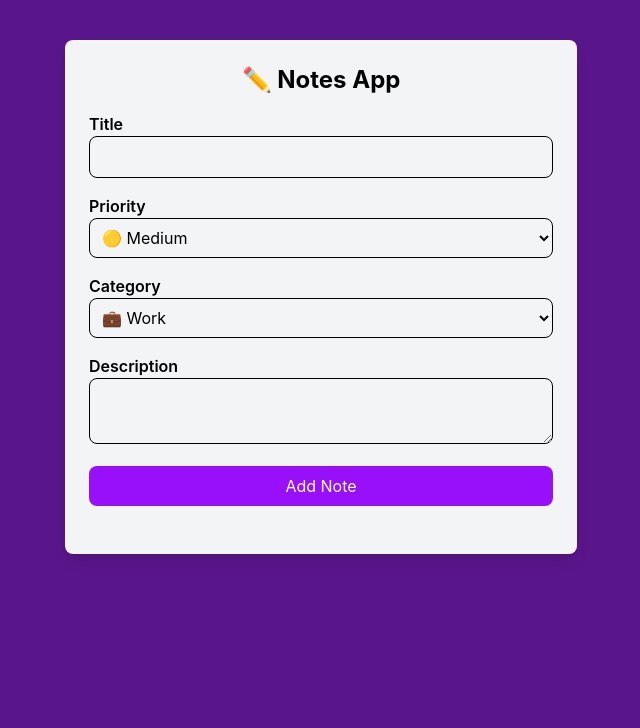
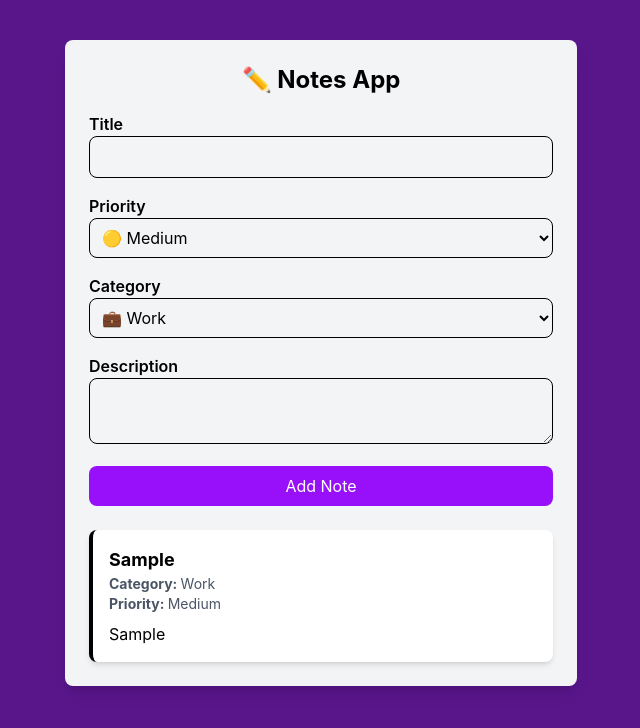
Before and after one commit to dsiri12/notes-app-frontend, a React (Vite) app: page / in a window 1280 px wide. Both pictures are taken after typing "Sample", "Sample" into the empty fields and a click on the button "Add Note". Shown: the top 728 px of the page, without its empty margins (319-959 px from the left). Built offline with nearby package versions, Linux system fonts and the light colour scheme.

Commit message:
add note list component

```diff
--- a/src/App.tsx
+++ b/src/App.tsx
@@ -1,22 +1,24 @@
 import { useState } from "react";
 import NoteForm from "./components/NoteForm";
 import type { NoteType } from "./types/NoteFormDataType";
+import NoteList from "./components/NoteList";
 
 const App = () => {
-  const [notes, setNotes] = useState<NoteType[]>([])
+  const [notes, setNotes] = useState<NoteType[]>([]);
 
-  const handleSetNote = (newNote: NoteType) => {
+  const addNote = (newNote: NoteType) => {
     setNotes([newNote, ...notes]);
-  }
+  };
 
+  return (
+    <div className="max-w-lg mx-auto mt-10 p-6 bg-gray-100 rounded-lg shadow-lg">
+      <h2 className="text-2xl font-bold mb-4 text-center">✏️ Notes App</h2>
 
+      <NoteForm addNote={addNote} />
 
-
-  return ( <div className="max-w-lg mx-auto mt-10 p-6 bg-gray-100 rounded-lg shadow-lg">
-    <h2 className="text-2xl font-bold mb-4 text-center">✏️ Notes App</h2>
-
-    <NoteForm addNote={handleSetNote} />
-    </div> );
-}
+      <NoteList notes={notes} />
+    </div>
+  );
+};
 
 export default App;
--- /dev/null
+++ b/src/components/NoteDetails.tsx
@@ -0,0 +1,27 @@
+import type { NoteType } from "../types/NoteFormDataType";
+
+type Props = {
+  note: NoteType
+}
+
+const NoteDetails = ({ note }: Props) => {
+  return (
+    <div className="p-4 bg-white rounded-lg shadow-md border-l-4">
+      <h3 className="text-lg font-bold">{note.title}</h3>
+
+      <p className="text-sm text-gray-600">
+        <strong>Category: </strong> {note.category}
+      </p>
+
+      <p className="text-sm text-gray-600">
+        <strong>Priority: </strong> {note.priority}
+      </p>
+
+      <p className="mt-2">
+        {note.description}
+      </p>
+    </div>
+   );
+}
+
+export default NoteDetails;
--- /dev/null
+++ b/src/components/NoteList.tsx
@@ -0,0 +1,22 @@
+import type { NoteType } from "../types/NoteFormDataType";
+import NoteDetails from "./NoteDetails";
+
+type Props = {
+  notes: NoteType[];
+};
+
+const NoteList = ({ notes }: Props) => {
+  if (notes.length === 0) {
+    return <p className="text-center text-gray-500">No Notes Yet</p>;
+  }
+
+  return (
+    <div className="space-y-4">
+      {notes.map((note) => (
+        <NoteDetails key={note.id} note={note} />
+      ))}
+    </div>
+  );
+};
+
+export default NoteList;
```
